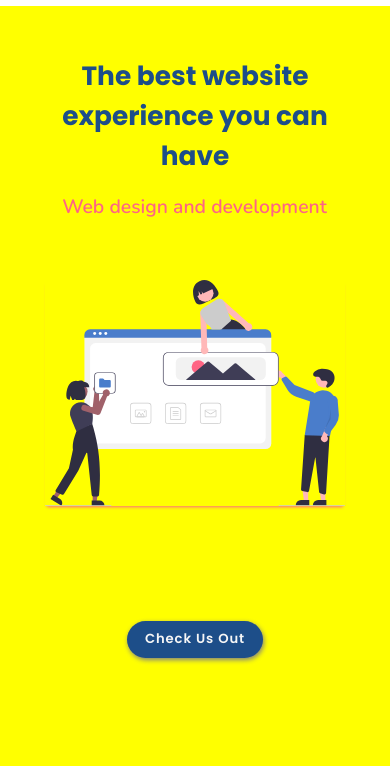
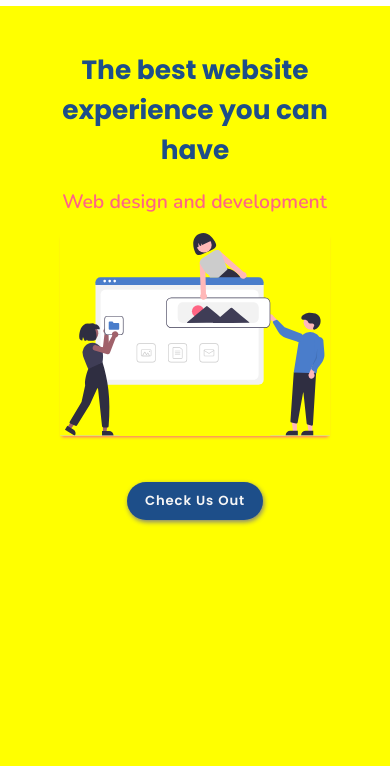
Before and after one commit to soumikmofficial/pure_HTML_CSS-website, a plain HTML site: page index.html in a window 390 px wide. Shown: the part 78-844 px from the top of the page. Drawn offline with nearby package versions, Linux system fonts and the light colour scheme.

Commit message:
hero take 4

```diff
--- a/styles2.css
+++ b/styles2.css
@@ -161,8 +161,8 @@ label {
     background: yellow;
     display: flex;
     flex-direction: column;
-    padding: 5% 2% 20% 2%;
-    justify-content: space-around;
+    padding: 5rem 3rem;
+    /* justify-content: space-around; */
     align-items: center;
   }
 
@@ -186,7 +186,7 @@ label {
   .hero-right {
     width: 100%;
     text-align: center;
-    padding-bottom: 6rem;
+    margin: 2rem 0 5rem 0;
   }
 
   .hero-right img {
```
